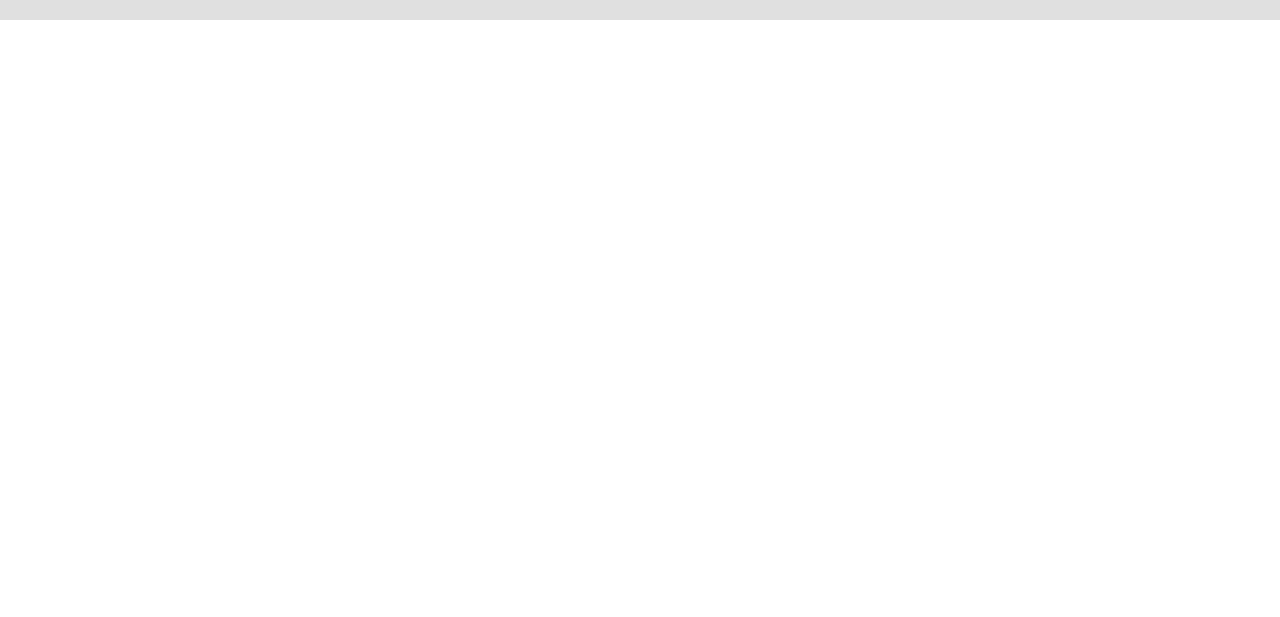
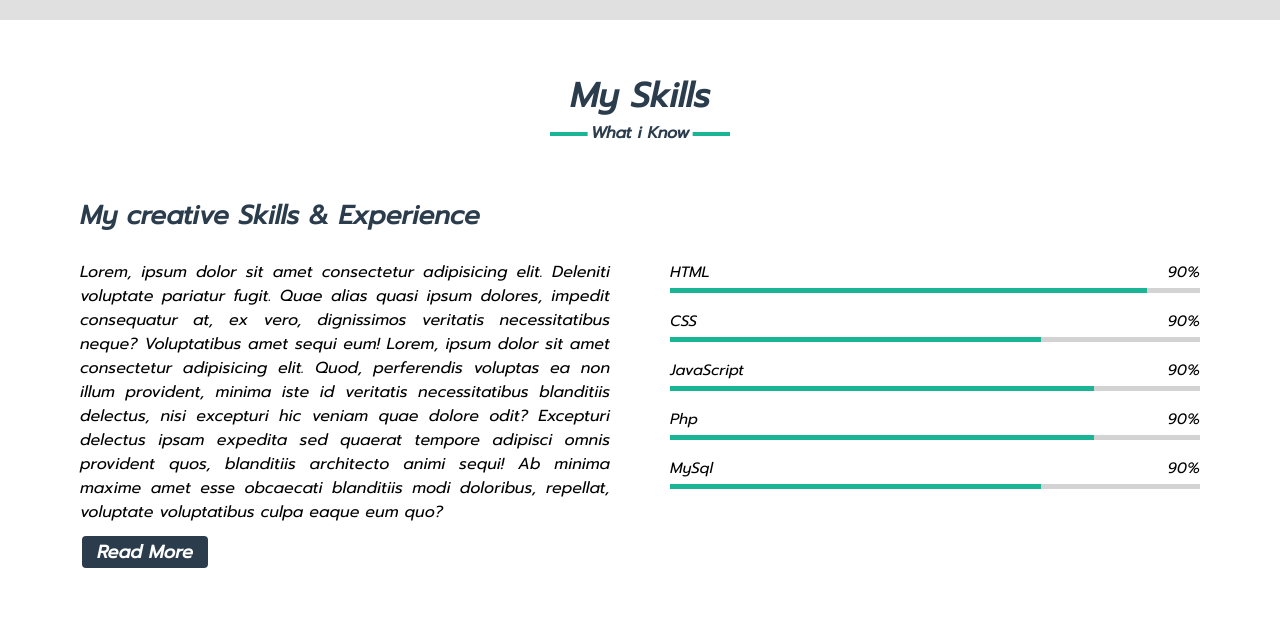
Before and after one commit to CristhianA98/Cristhian, a plain HTML site: page index.html in a window 1280 px wide. Shown: the part 2020-2637 px from the top of the page. Before the commit the page ends 2040 px from the top, so only its background shows below. Drawn offline with nearby package versions, Linux system fonts and the light colour scheme.

Commit message:
SKILLS SECTION - READY

```diff
--- a/index.html
+++ b/index.html
@@ -7,7 +7,6 @@
     <meta name="viewport" content="width=device-width, initial-scale=1.0">
     <title>Cristhian Guadalupe</title>
     <link rel="stylesheet" href="style.css">
-    <link href="https://fonts.googleapis.com/css2?family=Montserrat:wght@100&display=swap" rel="stylesheet">
     <link rel="stylesheet" href="https://pro.fontawesome.com/releases/v5.10.0/css/all.css" integrity="sha384-AYmEC3Yw5cVb3ZcuHtOA93w35dYTsvhLPVnYs9eStHfGJvOvKxVfELGroGkvsg+p" crossorigin="anonymous"/>
     <script src="https://code.jquery.com/jquery-3.6.0.js" integrity="sha256-H+K7U5CnXl1h5ywQfKtSj8PCmoN9aaq30gDh27Xc0jk=" crossorigin="anonymous"></script>
 </head>
@@ -109,6 +108,58 @@
         </div>
     </section>
 
+    <!-- SKILLS SECTION -->
+
+    <section class="skills" id="skills">
+        <div class="max-width">
+            <h2 class="tittle">My Skills</h2>
+            <div class="skills-content">
+                <div class="column left">
+                    <div class="text">My creative Skills & Experience</div>
+                    <p>Lorem, ipsum dolor sit amet consectetur adipisicing elit. Deleniti voluptate pariatur fugit. Quae alias quasi ipsum dolores, impedit consequatur at, ex vero, dignissimos veritatis necessitatibus neque? Voluptatibus amet sequi eum! Lorem, ipsum dolor sit amet consectetur adipisicing elit. Quod, perferendis voluptas ea non illum provident, minima iste id veritatis necessitatibus blanditiis delectus, nisi excepturi hic veniam quae dolore odit? Excepturi delectus ipsam expedita sed quaerat tempore adipisci omnis provident quos, blanditiis architecto animi sequi! Ab minima maxime amet esse obcaecati blanditiis modi doloribus, repellat, voluptate voluptatibus culpa eaque eum quo?</p>
+                    <a href="#">Read More</a>
+                </div>
+                <div class="column rigth">
+                    <div class="bars">
+                        <div class="infor">
+                            <span>HTML</span>
+                            <span>90%</span>
+                        </div>
+                        <div class="line html"></div>
+                    </div>
+                    <div class="bars">
+                        <div class="infor">
+                            <span>CSS</span>
+                            <span>90%</span>
+                        </div>
+                        <div class="line css"></div>
+                    </div>
+                    <div class="bars">
+                        <div class="infor">
+                            <span>JavaScript</span>
+                            <span>90%</span>
+                        </div>
+                        <div class="line js"></div>
+                    </div>
+                    <div class="bars">
+                        <div class="infor">
+                            <span>Php</span>
+                            <span>90%</span>
+                        </div>
+                        <div class="line php"></div>
+                    </div>
+                    <div class="bars">
+                        <div class="infor">
+                            <span>MySql</span>
+                            <span>90%</span>
+                        </div>
+                        <div class="line mysql"></div>
+                    </div>
+                </div>
+            </div>
+        </div>
+    </section>
+
     <script src="script.js"></script>
 </body>
 
--- a/style.css
+++ b/style.css
@@ -1,4 +1,3 @@
-@import url('https://fonts.googleapis.com/css2?family=Montserrat:wght@100&display=swap');
 @import url('https://fonts.googleapis.com/css2?family=Prompt:ital@1&display=swap');
 
 *{
@@ -146,7 +145,9 @@ section{
     transform: translate(-50%);
 }
 
-.about .about-content, .services .serv-content{
+.about .about-content,
+.services .serv-content,
+.skills .skills-content{
     display: flex;
     flex-wrap: wrap;
     align-items: center;
@@ -205,7 +206,7 @@ section{
     transition: all .4s ease-in;
 }
 
-/* SERVICES SECTION START */
+/* SERVICES SECTION  */
 .services{
     background: rgba(224,224,224);
     color: #2B3C4D;
@@ -262,6 +263,105 @@ section{
     font-weight: 900;
 }
 
+/* SKILLS SECTION */
+.skills .tittle::after{
+    content: "What i Know";
+    position: absolute;
+    bottom: -12px;
+    left: 50%;
+    font-size: 16px;
+    color: #2B3C4D;
+    padding: 3px;
+    background: #fff;
+    transform: translate(-50%);
+    z-index: 666;
+}
+
+.skills .skills-content .column{
+    width: calc(50% - 30px);
+}
+
+.skills .skills-content .column .text{
+    font-size: 26px;
+    font-weight: 600;
+    color: #2B3C4D;
+    margin-bottom: 25px;
+}
+
+.skills .skills-content .left p{
+    text-align: justify;
+}
+
+.skills .skills-content .left a{
+    display: inline-block;
+    background: #2B3C4D;
+    color: #fff;
+    font-size: 18px;
+    font-weight: 900;
+    padding: 2px 15px;
+    margin-top: 10px;
+    border-radius: 6px;
+    border:2px solid #fff;
+    transition: all .3s ease-out;
+}
+
+.skills .skills-content .left a:hover{
+    background: #fff;
+    color: #2B3C4D;
+    border:2px solid #2B3C4D;
+    transition: all .4s ease-in;
+}
+
+.skills .skills-content .rigth .bars{
+    margin-bottom: 17px;
+}
+
+.skills .skills-content .rigth .infor{
+    margin-bottom: 5px;
+    display: flex;
+    align-items: center;
+    justify-content: space-between;
+}
+
+.skills .skills-content .rigth span{
+    font-size: 15px;
+}
+
+.skills .skills-content .rigth .line{
+    height: 5px;
+    width: 100%;
+    background: lightgray;
+    position: relative;
+}
+
+.skills .skills-content .rigth .line::before{
+    content: "";
+    position: absolute;
+    height: 100%;
+    left: 0;
+    top: 0;
+    background: #1AB595;
+}
+
+.skills .skills-content .rigth .html::before{
+    width: 90%;
+}
+
+.skills .skills-content .rigth .css::before{
+    width: 70%;
+}
+
+.skills .skills-content .rigth .js::before{
+    width: 80%;
+}
+
+.skills .skills-content .rigth .php::before{
+    width: 80%;
+}
+
+.skills .skills-content .rigth .mysql::before{
+    width: 70%;
+}
 /* -------------------------------------------------------------------------
 ---------------------- RESPONSIVE MEDIA
 ----------------------------------------------------------------------------*/
@@ -383,7 +483,9 @@ section{
 }
 
 @media (max-width:968px){
-    .services .serv-content .card{
-        width: 100%
+    .services .serv-content .card,
+    .skills .skills-content .column{
+        width: 100%;
+        margin-bottom: 35px;
     }
 }
```
